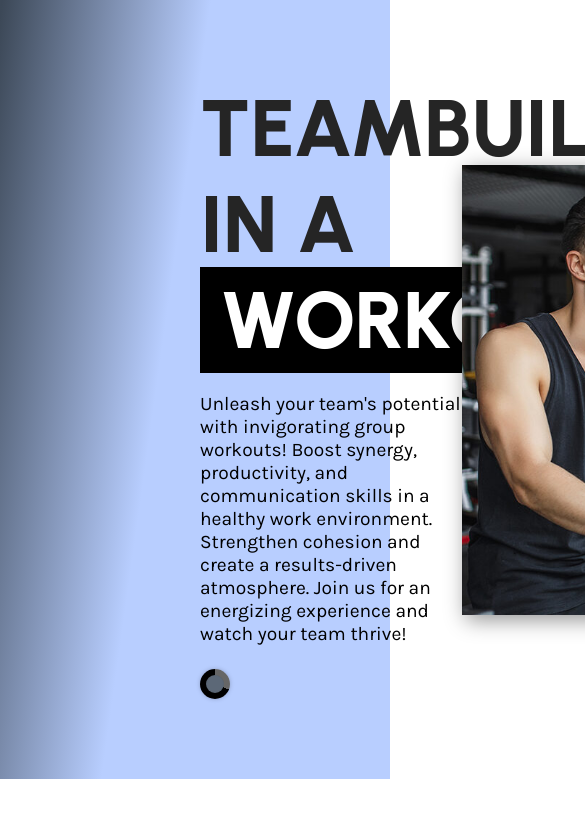
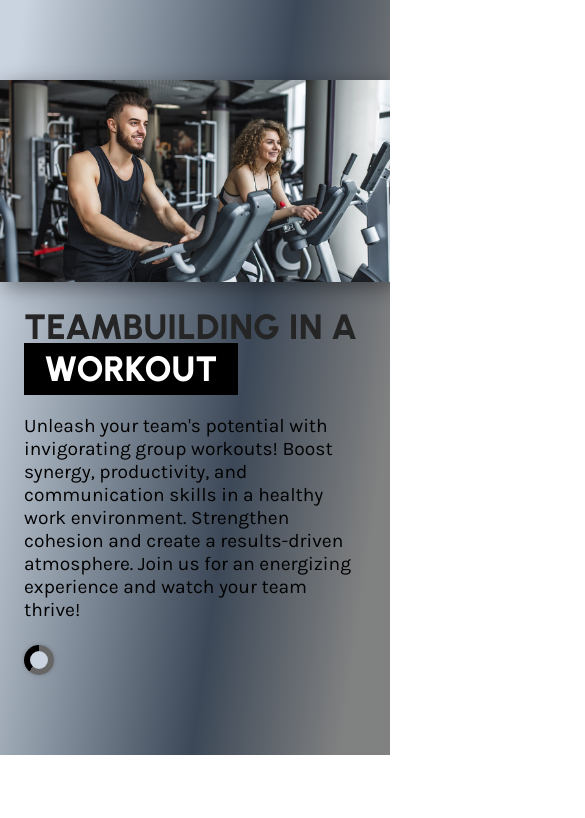
Before and after one commit to aldask/gym, a React (Create React App) app: page / in a window 390 px wide. Shown: the top 818 px of the page, 585 px wide, since content can reach past the window. Built offline with nearby package versions, Linux system fonts and the light colour scheme.

Commit message:
Finally optimized mobile version. Maybe I will update colors later

```diff
--- a/src/Components/Hero/Hero.tsx
+++ b/src/Components/Hero/Hero.tsx
@@ -29,7 +29,7 @@ function Hero() {
         setContentId((prevId) => (prevId + 1) % heroContent.length);
         setKey((prevKey) => prevKey + 1);
       }
-    }, 50);
+    }, 25);
 
     return () => {
       clearInterval(interval);
@@ -46,7 +46,7 @@ function Hero() {
 
   return (
     <section className="hero">
-      <div className="container">
+      <div className="container-hero">
         <div className="hero-box" key={key}>
           <div className="hero-box__side1">
             <h1 className="hero-box__side1--title">
--- a/src/Components/Hero/Styles/_hero.scss
+++ b/src/Components/Hero/Styles/_hero.scss
@@ -1,40 +1,41 @@
 .hero {
-  background: linear-gradient(98deg, #3c4857 0.45%, #b8ceff 42.27%);
+  background: linear-gradient(98deg, #cad4e0 5%, #3c4857 60%, #23242493 90%);
   display: flex;
   align-items: center;
-}
-@keyframes pop-in {
-  0% {
-    opacity: 0;
-    transform: translateX(-20px);
-  }
-  100% {
-    opacity: 1;
-    transform: translateX(0);
+  padding: 5rem 0;
+
+  .hero-box {
+    display: flex;
+    align-items: center;
+    justify-content: space-between;
+    animation: pop-in 0.5s ease-in-out;
+    padding: 0 2rem;
+
+    &__side1 {
+      display: flex;
+      flex-direction: column;
+      align-items: flex-start;
+      justify-content: center;
+      padding-right: 2rem;
+      flex: 1;
+      flex-basis: 50%;
+
+      &--title {
+        text-transform: uppercase;
+        font-size: 3.75rem;
+        margin-bottom: 1.5rem;
+        inline-size: 100%;
+
+        @media screen and (max-width: 560px) {
+          font-size: 2.2rem;
         }
       }
-.hero-box {
-  display: flex;
-  flex-direction: row;
-  align-items: center;
-  justify-content: space-between;
-  padding: 5rem 10rem 5rem;
-  animation: pop-in 0.5s ease-in-out;
 
-  &__side1 {
-    flex-direction: column;
-    flex: none;
-    width: 45%;
-    justify-content: space-between;
-    &--title {
-      text-transform: uppercase;
-      font-size: 5rem;
-      margin-bottom: 1.5rem;
-    }
       &--text {
         font-size: 1.2rem;
         margin-bottom: 1.5rem;
       }
+
       &--loadbar {
         width: 30px;
         height: 30px;
@@ -56,24 +57,64 @@
             border-radius: 50%;
             width: 60%;
             height: 60%;
-          background-color: #5c6877;
+            background-color: #cad4e0;
             box-shadow: inset 0px 0px 2px -1px rgba(0, 0, 0, 0.34);
+          }
+        }
+      }
+
+      @media (max-width: 990px) {
+        padding: 0;
+        margin: 0 auto;
+        padding: 0 1.5rem;
+        margin-top: 1.5rem;
+      }
+    }
+
+    &__side2 {
+      display: flex;
+      justify-content: center;
+      flex-basis: 50%;
+      max-width: 50%;
+      height: 500px;
+
+      img {
+        max-width: 100%;
+        max-height: 100%;
+        box-shadow: 4px 5px 20px rgba(0, 0, 0, 0.425);
+        object-fit: cover;
+        background-position: center;
+      }
+    }
+
+    @media (max-width: 990px) {
+      flex-direction: column-reverse;
+
+      &__side2 {
+        max-width: 100%;
+        height: auto;
+
+        img {
+          width: 100%;
+          max-width: none;
+          height: auto;
+        }
+      }
+
+      & {
+        padding: 0;
       }
     }
   }
 }
 
-  &__side2 {
-    flex: none;
-    height: 450px;
-    max-width: 600px;
-    display: flex;
-    justify-content: center;
-
-    img {
-      max-width: 100%;
-      box-shadow: 4px 5px 20px rgba(0, 0, 0, 0.425);
-      object-fit: cover;
+@keyframes pop-in {
+  0% {
+    opacity: 0;
+    transform: translateX(-50px);
+  }
+  100% {
+    opacity: 1;
+    transform: translateX(0);
   }
 }
-}
--- a/src/Styles/global.scss
+++ b/src/Styles/global.scss
@@ -15,6 +15,15 @@ body {
   margin: 0 auto;
   padding: 0 2.5rem;
 }
+.container-hero {
+  margin: 0 auto;
+  padding: 0 2.5rem;
+
+  @media screen and (max-width: 990px) {
+    margin: 0;
+    padding: 0;
+  }
+}
 h1 {
   font-size: 3rem;
   font-weight: 800;
```
Also changed, not shown: src/Components/Hero/Styles/1.jpg (deleted). Lines whose indentation alone changed are shown as unchanged.
